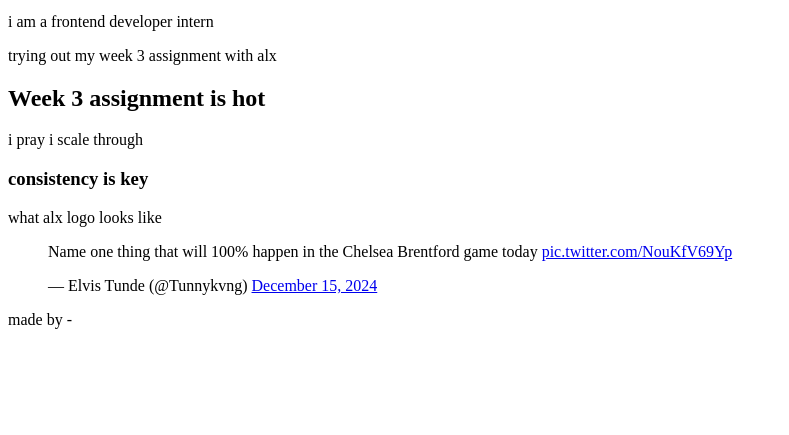
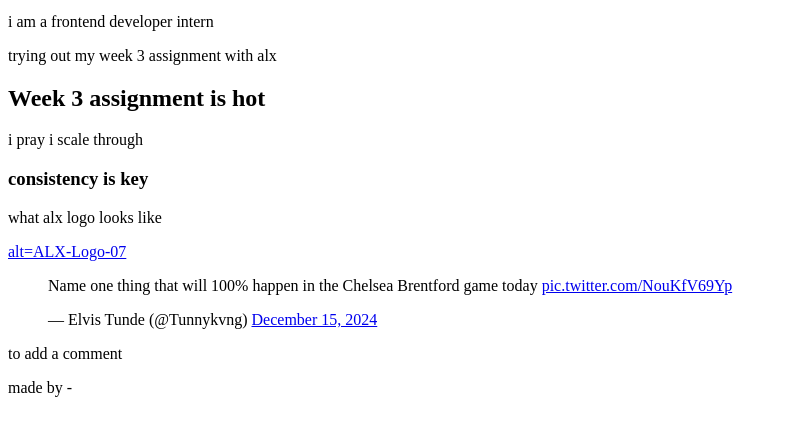
Before and after one commit to Tareskino/My_First_Portfolio, a plain HTML site: page html_basic/tweets.html in a window 1280 px wide. Shown: the part 225-660 px from the top of the page, without its empty margins (0-789 px from the left). Drawn offline with Linux system fonts and the light colour scheme.

Commit message:
html_basic/tweets.html

```diff
--- a/html_basic/tweets.html
+++ b/html_basic/tweets.html
@@ -26,19 +26,17 @@
             <h2>Week 3 assignment is hot</h2>
             <p>i pray i scale through</p>
             <h3>consistency is key</h3>
-            <p>what alx logo looks like</p> <a href= link https://i.ibb.co/gTDZZT8/ALX-Logo-07.png i></a>
+            <p>what alx logo looks like</p> <a href= link https://i.ibb.co/gTDZZT8/ALX-Logo-07.png i>alt=ALX-Logo-07</a>
             <blockquote class="twitter-tweet"><p lang="en" dir="ltr">Name one thing that will 100% happen in the Chelsea Brentford game today <a href="https://t.co/NouKfV69Yp">pic.twitter.com/NouKfV69Yp</a></p>&mdash; Elvis Tunde (@Tunnykvng) <a href="https://twitter.com/Tunnykvng/status/1868204406652469277?ref_src=twsrc%5Etfw">December 15, 2024</a></blockquote> <script async src="https://platform.twitter.com/widgets.js" charset="utf-8"></script>
             <a href=""></a>
             <a href="index.html"></a>
         </article>
         <aside>
-            <p></p>
+            <p>to add a comment</p>
         </aside>
     </main>
     <footer>
         made by <Tarila Tony> -<a href="https://www.facebook.com/share/1GyiES8YcK/?mibextid=LQQJ4d"></a>
     </footer>
-
-
 </body>
 </html>
```
